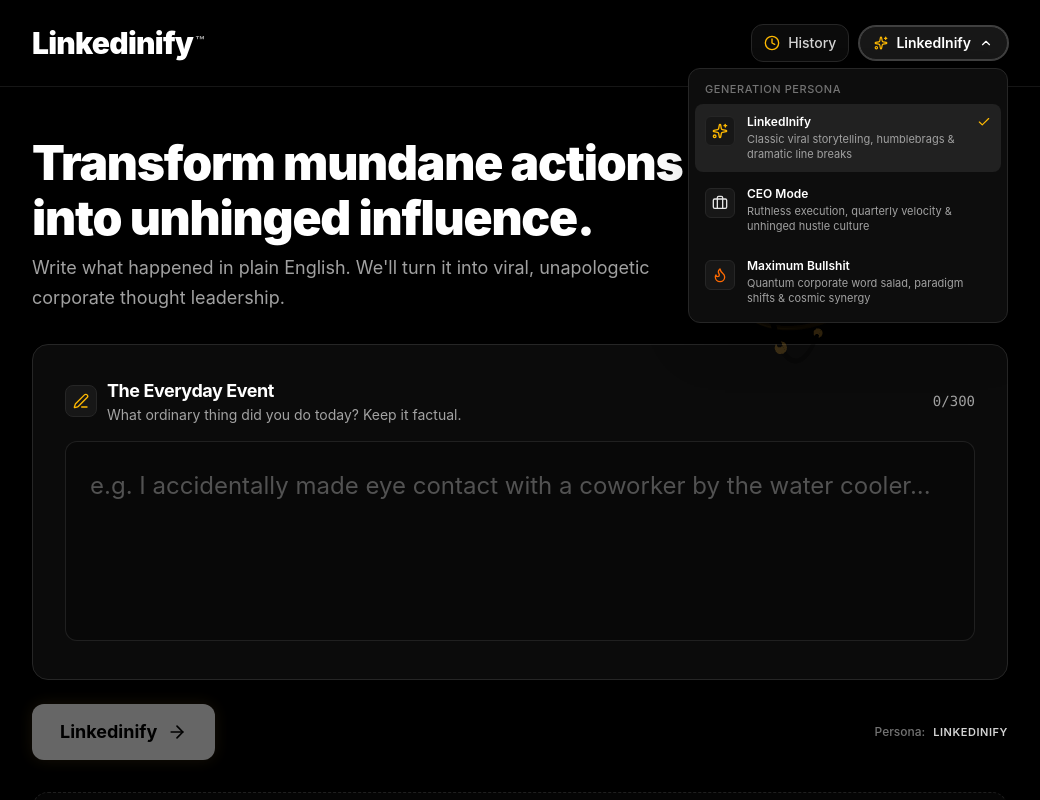
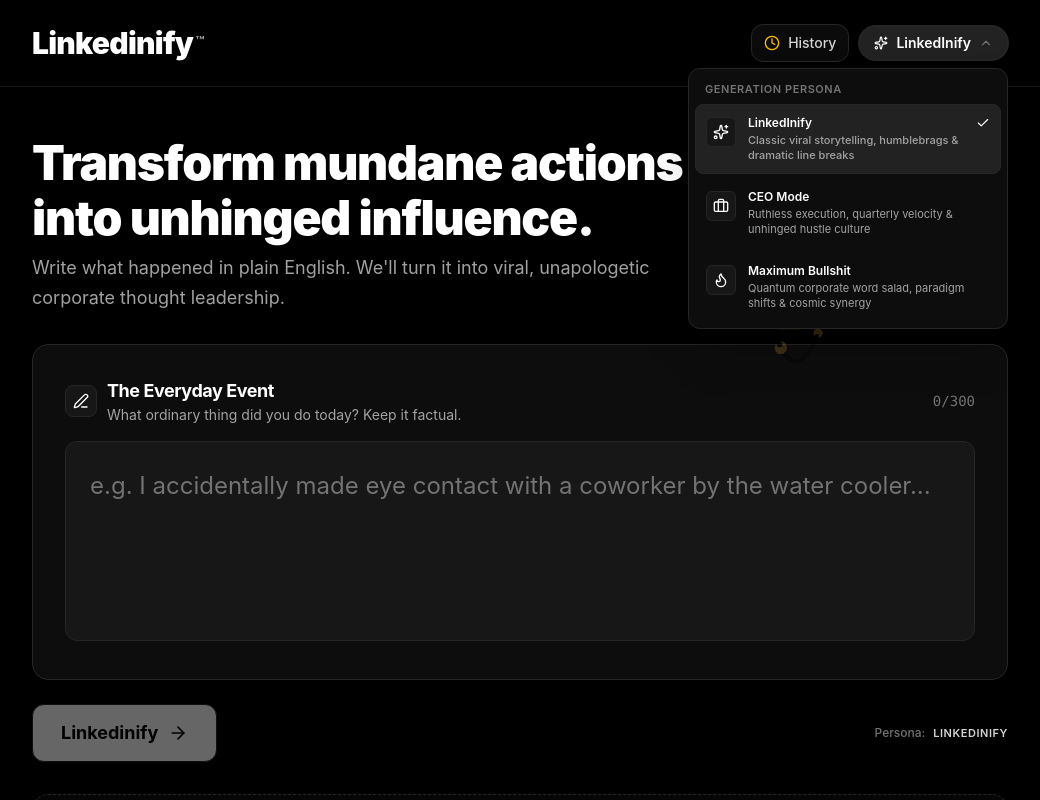
Before and after one commit to Thushar070/Linkify, a Next.js app: page / in a window 1280 px wide. Both pictures are taken after a click on the button "LinkedInify". Shown: the top 800 px of the page, without its empty margins (120-1160 px from the left). Built offline with nearby package versions, Linux system fonts and the light colour scheme.

Commit message:
enhanced components with strict monochrome styling and theme tokens

```diff
--- a/components/GenerateButton.tsx
+++ b/components/GenerateButton.tsx
@@ -19,7 +19,7 @@
       type="button"
       onClick={onClick}
       disabled={disabled || loading}
-      className={`relative w-full sm:w-auto inline-flex items-center justify-center gap-2.5 px-7 py-3.5 rounded-xl bg-accent text-accent-foreground font-bold text-base sm:text-lg transition-all duration-300 ease-out cursor-pointer disabled:cursor-not-allowed disabled:opacity-40 shadow-[0_0_16px_rgba(229,169,60,0.25)] hover:shadow-[0_0_28px_rgba(229,169,60,0.5)] hover:bg-accent-hover active:scale-[0.99] select-none focus-visible:outline-hidden focus-visible:ring-2 focus-visible:ring-amber-400 focus-visible:ring-offset-2 focus-visible:ring-offset-black ${
+      className={`relative w-full sm:w-auto inline-flex items-center justify-center gap-2.5 px-7 py-3.5 rounded-xl bg-accent text-accent-foreground font-bold text-base sm:text-lg border border-border transition-all duration-200 ease-out cursor-pointer disabled:cursor-not-allowed disabled:opacity-40 hover:bg-accent-hover active:scale-[0.99] select-none shadow-sm hover:shadow-md focus-visible:outline-hidden focus-visible:ring-2 focus-visible:ring-text focus-visible:ring-offset-2 focus-visible:ring-offset-background ${
         loading ? "pr-8 pl-7" : ""
       }`}
     >
--- a/components/InputCard.tsx
+++ b/components/InputCard.tsx
@@ -27,15 +27,15 @@
   }, [value]);
 
   return (
-    <div className="bg-surface/90 rounded-2xl border border-neutral-800 p-5 sm:p-7 md:p-8 shadow-2xl transition-all duration-300 focus-within:border-accent/80 focus-within:ring-1 focus-within:ring-accent/80 focus-within:shadow-[0_0_35px_rgba(229,169,60,0.18)]">
+    <div className="bg-surface rounded-2xl border border-border p-5 sm:p-7 md:p-8 shadow-xs transition-all duration-300 focus-within:border-text/70 focus-within:ring-1 focus-within:ring-text/70">
       {/* Header bar of textarea */}
       <div className="flex items-center justify-between gap-3 mb-4">
         <div className="flex items-center gap-2.5">
-          <div className="flex items-center justify-center w-8 h-8 rounded-lg bg-neutral-900 border border-neutral-800 text-amber-400 shrink-0">
+          <div className="flex items-center justify-center w-8 h-8 rounded-lg bg-surface-subtle border border-border text-text shrink-0">
             <PenLine className="w-4 h-4" />
           </div>
           <div>
-            <h2 className="text-base sm:text-lg font-bold text-white tracking-tight">
+            <h2 className="text-base sm:text-lg font-bold text-text tracking-tight">
               The Everyday Event
             </h2>
             <p className="text-xs sm:text-sm text-text-muted">
@@ -44,7 +44,7 @@
           </div>
         </div>
 
-        <span className="text-xs sm:text-sm font-mono text-neutral-400 font-medium">
+        <span className="text-xs sm:text-sm font-mono text-text-subtle font-medium">
           {value.length}/300
         </span>
       </div>
@@ -65,7 +65,7 @@
           maxLength={300}
           aria-label="The everyday event to LinkedInify"
           aria-describedby={value.trim().length > 0 && value.trim().length < 5 ? "short-input-nudge" : undefined}
-          className="w-full resize-none overflow-hidden rounded-xl border border-neutral-800/80 bg-[#080808] p-4 sm:p-5 md:p-6 text-base sm:text-xl md:text-2xl text-white placeholder:text-neutral-600 focus:bg-[#0a0a0a] focus:border-amber-500/50 focus:outline-hidden leading-relaxed font-normal transition-all duration-200"
+          className="w-full resize-none overflow-hidden rounded-xl border border-border bg-surface-subtle p-4 sm:p-5 md:p-6 text-base sm:text-xl md:text-2xl text-text placeholder:text-text-subtle focus:border-text focus:outline-hidden leading-relaxed font-normal transition-all duration-200"
           style={{ minHeight: "180px" }}
         />
       </div>
@@ -74,7 +74,7 @@
       {value.trim().length > 0 && value.trim().length < 5 && (
         <p
           id="short-input-nudge"
-          className="mt-3 text-xs sm:text-sm text-amber-400/90 font-medium flex items-center gap-1.5 animate-slide-up-fade"
+          className="mt-3 text-xs sm:text-sm text-text-muted font-medium flex items-center gap-1.5 animate-slide-up-fade"
         >
           <span>✦</span>
           <span>Give us a little more to synergize with (at least 5 characters of mundane reality).</span>
--- a/components/LinkedInPostCard.tsx
+++ b/components/LinkedInPostCard.tsx
@@ -84,11 +84,11 @@
               type="button"
               onClick={onRegenerate}
               disabled={isRegenerating}
-              className="inline-flex items-center gap-1.5 px-3 py-1.5 rounded-md border border-border bg-surface text-text-muted hover:text-white hover:bg-surface-hover text-xs font-medium transition-colors cursor-pointer disabled:opacity-50 disabled:cursor-not-allowed focus-visible:outline-hidden focus-visible:ring-2 focus-visible:ring-amber-500/80 focus-visible:ring-offset-1 focus-visible:ring-offset-black"
+              className="inline-flex items-center gap-1.5 px-3 py-1.5 rounded-md border border-border bg-surface text-text-muted hover:text-text hover:bg-surface-hover text-xs font-medium transition-colors cursor-pointer disabled:opacity-50 disabled:cursor-not-allowed focus-visible:outline-hidden focus-visible:ring-2 focus-visible:ring-text focus-visible:ring-offset-1 focus-visible:ring-offset-background"
               title="Regenerate post"
             >
               <RotateCw
-                className={`w-3.5 h-3.5 ${isRegenerating ? "animate-spin text-accent" : ""}`}
+                className={`w-3.5 h-3.5 ${isRegenerating ? "animate-spin text-text" : ""}`}
               />
               <span>Regenerate</span>
             </button>
@@ -103,7 +103,7 @@
           {displayedText}
           {isTyping && (
             <span
-              className="inline-block w-1.5 h-4 ml-1 bg-accent animate-pulse align-middle rounded-xs"
+              className="inline-block w-1.5 h-4 ml-1 bg-text animate-pulse align-middle rounded-xs"
               aria-hidden="true"
             />
           )}
--- a/components/ModeSelector.tsx
+++ b/components/ModeSelector.tsx
@@ -11,7 +11,6 @@
   tagline: string;
   description: string;
   icon: React.ComponentType<{ className?: string }>;
-  iconColor: string;
 }
 
 export const MODE_OPTIONS: ModeOption[] = [
@@ -21,7 +20,6 @@
     tagline: "Thought Leader",
     description: "Classic viral storytelling, humblebrags & dramatic line breaks",
     icon: Sparkles,
-    iconColor: "text-amber-400",
   },
   {
     id: "ceo",
@@ -29,7 +27,6 @@
     tagline: "Executive",
     description: "Ruthless execution, quarterly velocity & unhinged hustle culture",
     icon: Briefcase,
-    iconColor: "text-neutral-200",
   },
   {
     id: "max-bs",
@@ -37,7 +34,6 @@
     tagline: "Peak Satire",
     description: "Quantum corporate word salad, paradigm shifts & cosmic synergy",
     icon: Flame,
-    iconColor: "text-orange-500",
   },
 ];
 
@@ -93,24 +89,24 @@
 
   return (
     <div ref={containerRef} className="relative inline-block text-left">
-      {/* Claude-style compact trigger pill */}
+      {/* Compact trigger pill */}
       <button
         type="button"
         disabled={disabled}
         onClick={() => setIsOpen((prev) => !prev)}
         aria-haspopup="listbox"
         aria-expanded={isOpen}
-        className={`inline-flex items-center gap-2 px-3.5 py-1.5 rounded-full border text-xs sm:text-sm font-medium transition-all duration-200 cursor-pointer disabled:cursor-not-allowed disabled:opacity-50 select-none focus-visible:outline-hidden focus-visible:ring-2 focus-visible:ring-amber-500/80 focus-visible:ring-offset-2 focus-visible:ring-offset-black ${
+        className={`inline-flex items-center gap-2 px-3.5 py-1.5 rounded-full border text-xs sm:text-sm font-medium transition-all duration-200 cursor-pointer disabled:cursor-not-allowed disabled:opacity-50 select-none focus-visible:outline-hidden focus-visible:ring-2 focus-visible:ring-text focus-visible:ring-offset-2 focus-visible:ring-offset-background ${
           isOpen
-            ? "bg-neutral-900 border-neutral-700 text-white shadow-md shadow-black/40 ring-1 ring-neutral-700"
-            : "bg-surface/80 hover:bg-surface-hover border-border text-neutral-300 hover:text-white"
+            ? "bg-surface-hover border-border text-text shadow-sm ring-1 ring-border"
+            : "bg-surface hover:bg-surface-hover border-border text-text"
         }`}
       >
-        <CurrentIcon className={`w-3.5 h-3.5 shrink-0 ${selectedOption.iconColor}`} />
+        <CurrentIcon className="w-3.5 h-3.5 shrink-0 text-text" />
         <span className="font-semibold">{selectedOption.name}</span>
         <ChevronDown
-          className={`w-3.5 h-3.5 text-neutral-400 transition-transform duration-200 ease-out ${
-            isOpen ? "rotate-180 text-white" : ""
+          className={`w-3.5 h-3.5 text-text-subtle transition-transform duration-200 ease-out ${
+            isOpen ? "rotate-180 text-text" : ""
           }`}
         />
       </button>
@@ -120,9 +116,9 @@
         <div
           role="listbox"
           aria-label="Select generation persona"
-          className="absolute right-0 mt-2 w-72 sm:w-80 rounded-xl bg-[#0d0d0d] border border-neutral-800 shadow-2xl p-1.5 z-40 backdrop-blur-xl animate-slide-up-fade"
+          className="absolute right-0 mt-2 w-72 sm:w-80 rounded-xl bg-surface border border-border shadow-2xl p-1.5 z-40 backdrop-blur-xl animate-slide-up-fade"
         >
-          <div className="px-2.5 py-1.5 text-[11px] font-medium text-neutral-500 uppercase tracking-wider">
+          <div className="px-2.5 py-1.5 text-[11px] font-semibold text-text-subtle uppercase tracking-wider">
             Generation Persona
           </div>
 
@@ -138,26 +134,26 @@
                   role="option"
                   aria-selected={isSelected}
                   onClick={() => handleSelect(option.id)}
-                  className={`w-full text-left flex items-start gap-3 p-2.5 rounded-lg transition-colors duration-150 cursor-pointer focus-visible:outline-hidden focus-visible:ring-2 focus-visible:ring-amber-500/80 focus-visible:ring-offset-1 focus-visible:ring-offset-black ${
+                  className={`w-full text-left flex items-start gap-3 p-2.5 rounded-lg transition-colors duration-150 cursor-pointer focus-visible:outline-hidden focus-visible:ring-2 focus-visible:ring-text focus-visible:ring-offset-1 focus-visible:ring-offset-background ${
                     isSelected
-                      ? "bg-neutral-800/80 text-white"
-                      : "hover:bg-neutral-900 text-neutral-300 hover:text-white"
+                      ? "bg-surface-hover text-text font-medium border border-border"
+                      : "hover:bg-surface-subtle text-text-muted hover:text-text border border-transparent"
                   }`}
                 >
-                  <div className="mt-0.5 p-1.5 rounded-md bg-neutral-900 border border-neutral-800 shrink-0">
-                    <Icon className={`w-4 h-4 ${option.iconColor}`} />
+                  <div className="mt-0.5 p-1.5 rounded-md bg-surface-subtle border border-border shrink-0">
+                    <Icon className="w-4 h-4 text-text" />
                   </div>
 
                   <div className="flex-1 min-w-0">
                     <div className="flex items-center justify-between gap-1.5">
-                      <span className="text-xs font-semibold text-white truncate">
+                      <span className="text-xs font-semibold text-text truncate">
                         {option.name}
                       </span>
                       {isSelected && (
-                        <Check className="w-3.5 h-3.5 text-amber-400 shrink-0" />
+                        <Check className="w-3.5 h-3.5 text-text shrink-0" />
                       )}
                     </div>
-                    <p className="text-[11px] text-neutral-400 leading-snug mt-0.5 line-clamp-2">
+                    <p className="text-[11px] text-text-muted leading-snug mt-0.5 line-clamp-2">
                       {option.description}
                     </p>
                   </div>
```
Also changed, not shown: components/CopyButton.tsx (+4 -4 lines), components/EmptyState.tsx (+6 -6 lines), components/ErrorBoundary.tsx (+6 -6 lines), components/LoadingState.tsx (+7 -7 lines).
